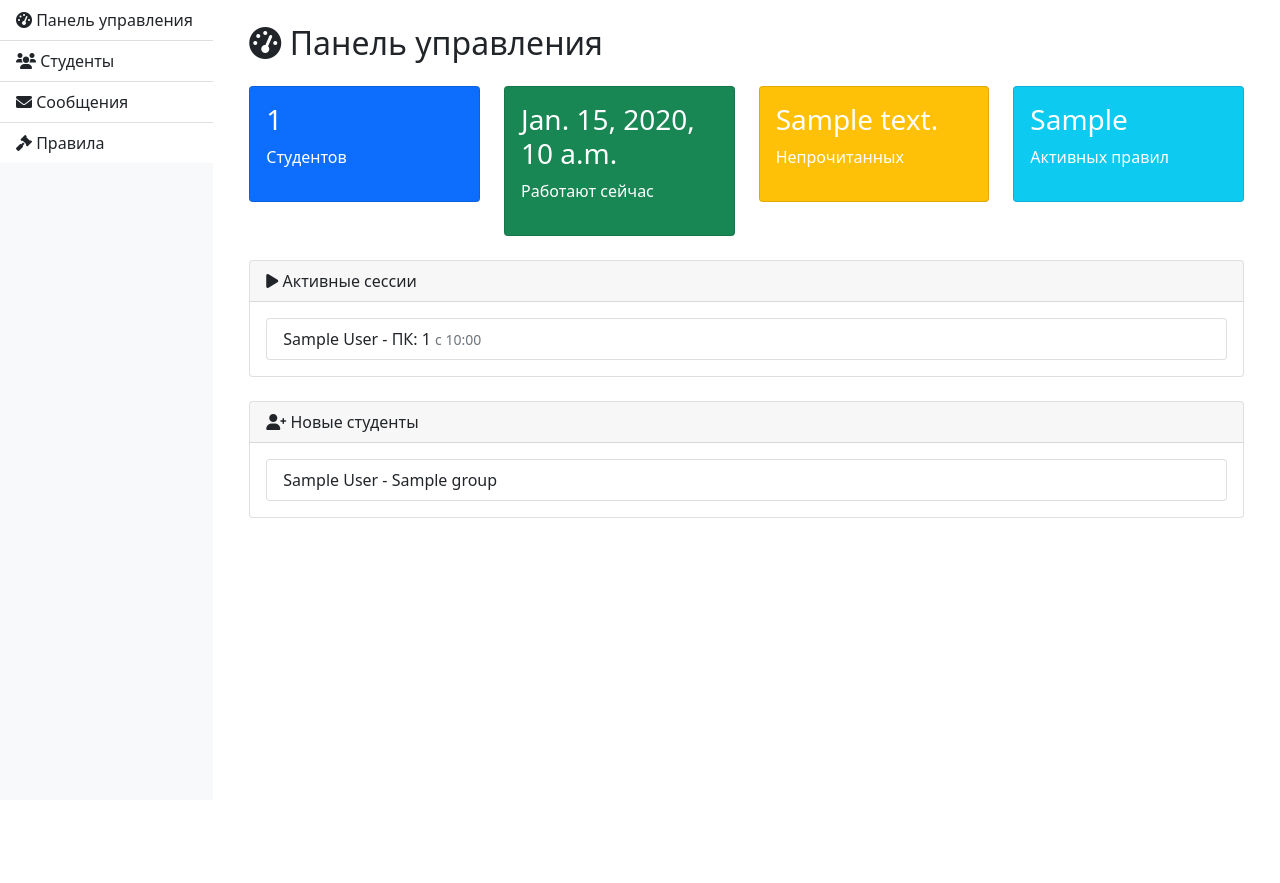
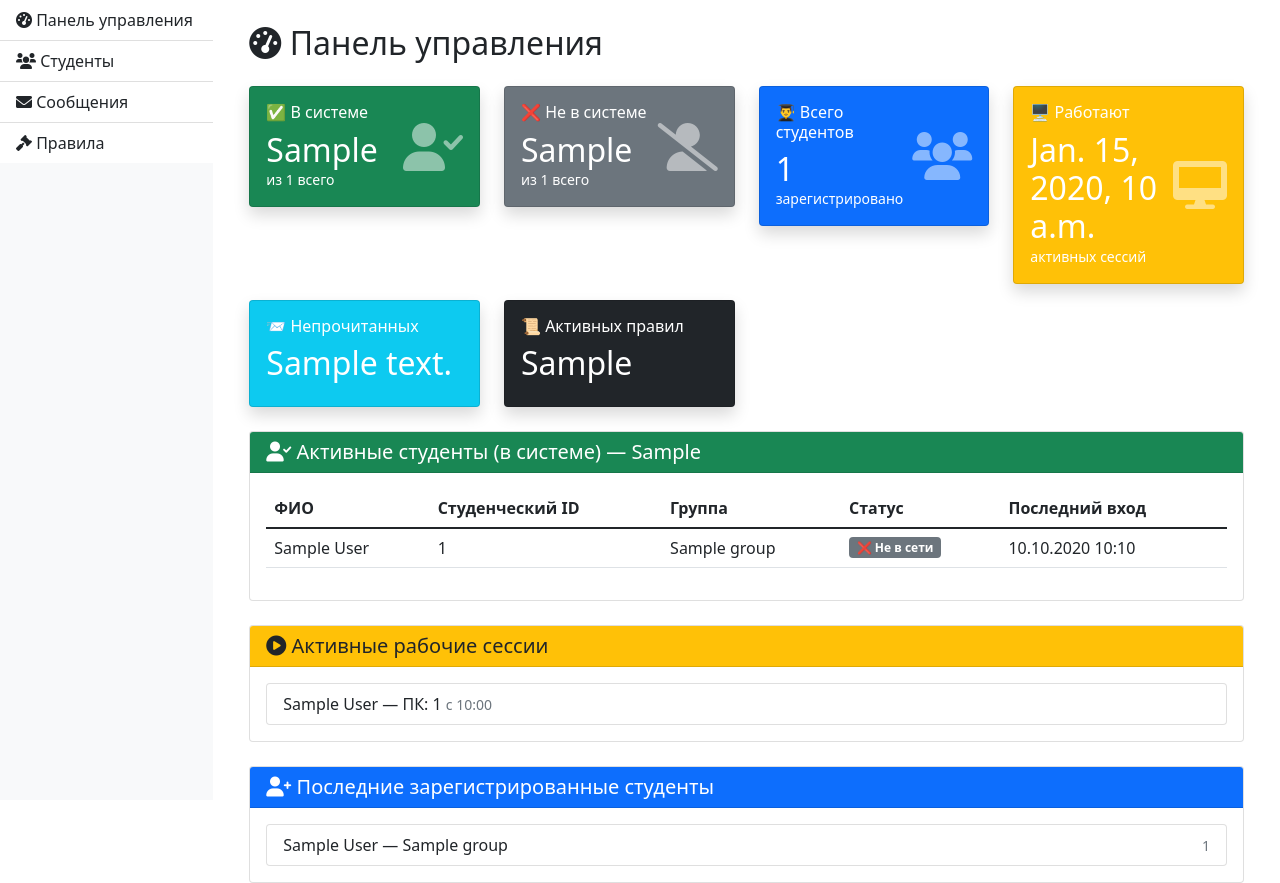
Before and after one commit to rev-6/student_manager, a Django app: template app/templates/admin/admin_dashboard.html in a window 1280 px wide. Shown: the part 80-963 px from the top of the page. Before the commit the page ends 598 px from the top, so only its background shows below. Run offline with Django 4.2, Linux system fonts and the light colour scheme; the template is opened without the code that fills it: most values are stand-ins (such as "Sample title", 1, 10 or a date in 2020).

Commit message:
add counter actions students

```diff
--- a/app/models.py
+++ b/app/models.py
@@ -22,7 +22,7 @@ class Student(models.Model):
     status = models.CharField(max_length=20, choices=STATUS_CHOICES, default='active')
     registration_date = models.DateTimeField(auto_now_add=True)
     last_activity = models.DateTimeField(auto_now=True)
-    counter = models.BooleanField(blank=True)
+    is_logged_in = models.BooleanField(default=False)
 
     def get_unread_messages_count(self):
         """Возвращает количество непрочитанных сообщений"""
--- a/app/templates/admin/admin_dashboard.html
+++ b/app/templates/admin/admin_dashboard.html
@@ -5,54 +5,146 @@
 {% block admin_content %}
 <div class="container mt-4">
     <h2><i class="fas fa-tachometer-alt"></i> Панель управления</h2>
-
-    <!-- Карточки -->
+    <!-- Карточки статистики -->
     <div class="row mt-4">
         <div class="col-md-3">
-            <div class="card bg-primary text-white">
+            <div class="card bg-success text-white shadow">
                 <div class="card-body">
-                    <h3>{{ total_students }}</h3>
-                    <p>Студентов</p>
+                    <div class="d-flex justify-content-between align-items-center">
+                        <div>
+                            <h6 class="card-title">✅ В системе</h6>
+                            <h2 class="mb-0">{{ logged_in_students }}</h2>
+                            <small>из {{ total_students }} всего</small>
+                        </div>
+                        <i class="fas fa-user-check fa-3x opacity-50"></i>
+                    </div>
                 </div>
             </div>
         </div>
+
         <div class="col-md-3">
-            <div class="card bg-success text-white">
+            <div class="card bg-secondary text-white shadow">
                 <div class="card-body">
-                    <h3>{{ working_now }}</h3>
-                    <p>Работают сейчас</p>
+                    <div class="d-flex justify-content-between align-items-center">
+                        <div>
+                            <h6 class="card-title">❌ Не в системе</h6>
+                            <h2 class="mb-0">{{ logged_out_students }}</h2>
+                            <small>из {{ total_students }} всего</small>
+                        </div>
+                        <i class="fas fa-user-slash fa-3x opacity-50"></i>
+                    </div>
                 </div>
             </div>
         </div>
+
         <div class="col-md-3">
-            <div class="card bg-warning text-white">
+            <div class="card bg-primary text-white shadow">
                 <div class="card-body">
-                    <h3>{{ unread_messages }}</h3>
-                    <p>Непрочитанных</p>
+                    <div class="d-flex justify-content-between align-items-center">
+                        <div>
+                            <h6 class="card-title">👨‍🎓 Всего студентов</h6>
+                            <h2 class="mb-0">{{ total_students }}</h2>
+                            <small>зарегистрировано</small>
+                        </div>
+                        <i class="fas fa-users fa-3x opacity-50"></i>
+                    </div>
                 </div>
             </div>
         </div>
+
         <div class="col-md-3">
-            <div class="card bg-info text-white">
+            <div class="card bg-warning text-white shadow">
                 <div class="card-body">
-                    <h3>{{ active_rules }}</h3>
-                    <p>Активных правил</p>
+                    <div class="d-flex justify-content-between align-items-center">
+                        <div>
+                            <h6 class="card-title">🖥️ Работают</h6>
+                            <h2 class="mb-0">{{ working_now }}</h2>
+                            <small>активных сессий</small>
+                        </div>
+                        <i class="fas fa-desktop fa-3x opacity-50"></i>
+                    </div>
                 </div>
             </div>
         </div>
     </div>
 
+    <div class="row mt-3">
+        <div class="col-md-3">
+            <div class="card bg-info text-white shadow">
+                <div class="card-body">
+                    <h6 class="card-title">📨 Непрочитанных</h6>
+                    <h2>{{ unread_messages }}</h2>
+                </div>
+            </div>
+        </div>
+        <div class="col-md-3">
+            <div class="card bg-dark text-white shadow">
+                <div class="card-body">
+                    <h6 class="card-title">📜 Активных правил</h6>
+                    <h2>{{ active_rules }}</h2>
+                </div>
+            </div>
+        </div>
+    </div>
+
+    <div class="card mt-4">
+        <div class="card-header bg-success text-white">
+            <h5 class="mb-0">
+                <i class="fas fa-user-check"></i> Активные студенты (в системе) — {{ logged_in_students }}
+            </h5>
+        </div>
+        <div class="card-body">
+            {% if active_students_list %}
+            <div class="table-responsive">
+                <table class="table table-hover">
+                    <thead>
+                        <tr>
+                            <th>ФИО</th>
+                            <th>Студенческий ID</th>
+                            <th>Группа</th>
+                            <th>Статус</th>
+                            <th>Последний вход</th>
+                        </tr>
+                    </thead>
+                    <tbody>
+                        {% for student in active_students_list %}
+                        <tr>
+                            <td>{{ student.full_name }}</td>
+                            <td>{{ student.student_id }}</td>
+                            <td>{{ student.group }}</td>
+                            <td>
+                                {% if student.is_logged_in %}
+                                <span class="badge bg-success">✅ В сети</span>
+                                {% else %}
+                                <span class="badge bg-secondary">❌ Не в сети</span>
+                                {% endif %}
+                            </td>
+                            <td>{{ student.user.last_login|date:"d.m.Y H:i"|default:"—" }}</td>
+                        </tr>
+                        {% endfor %}
+                    </tbody>
+                </table>
+            </div>
+            {% if logged_in_students > 10 %}
+            <p class="text-muted text-end">Показано 10 из {{ logged_in_students }}</p>
+            {% endif %}
+            {% else %}
+            <p class="text-muted text-center mb-0">Нет активных студентов в системе</p>
+            {% endif %}
+        </div>
+    </div>
+
     <!-- Активные сессии -->
     <div class="card mt-4">
-        <div class="card-header">
-            <i class="fas fa-play"></i> Активные сессии
+        <div class="card-header bg-warning text-dark">
+            <h5 class="mb-0"><i class="fas fa-play-circle"></i> Активные рабочие сессии</h5>
         </div>
         <div class="card-body">
             {% if active_sessions %}
             <ul class="list-group">
                 {% for session in active_sessions %}
                 <li class="list-group-item">
-                    {{ session.student.full_name }} - ПК: {{ session.computer_number|default:"—" }}
+                    {{ session.student.full_name }} — ПК: {{ session.computer_number|default:"—" }}
                     <small class="text-muted">с {{ session.start_time|date:"H:i" }}</small>
                 </li>
                 {% endfor %}
@@ -63,17 +155,18 @@
         </div>
     </div>
 
-    <!-- Новые студенты -->
+    <!-- Последние студенты -->
     <div class="card mt-4">
-        <div class="card-header">
-            <i class="fas fa-user-plus"></i> Новые студенты
+        <div class="card-header bg-primary text-white">
+            <h5 class="mb-0"><i class="fas fa-user-plus"></i> Последние зарегистрированные студенты</h5>
         </div>
         <div class="card-body">
             {% if recent_students %}
             <ul class="list-group">
                 {% for student in recent_students %}
-                <li class="list-group-item">
-                    {{ student.full_name }} - {{ student.group }}
+                <li class="list-group-item d-flex justify-content-between align-items-center">
+                    {{ student.full_name }} — {{ student.group }}
+                    <small class="text-muted">{{ student.student_id }}</small>
                 </li>
                 {% endfor %}
             </ul>
```
Also changed, not shown: app/templates/admin/student_list.html (+32 -2 lines), app/views.py (+49 -87 lines).
